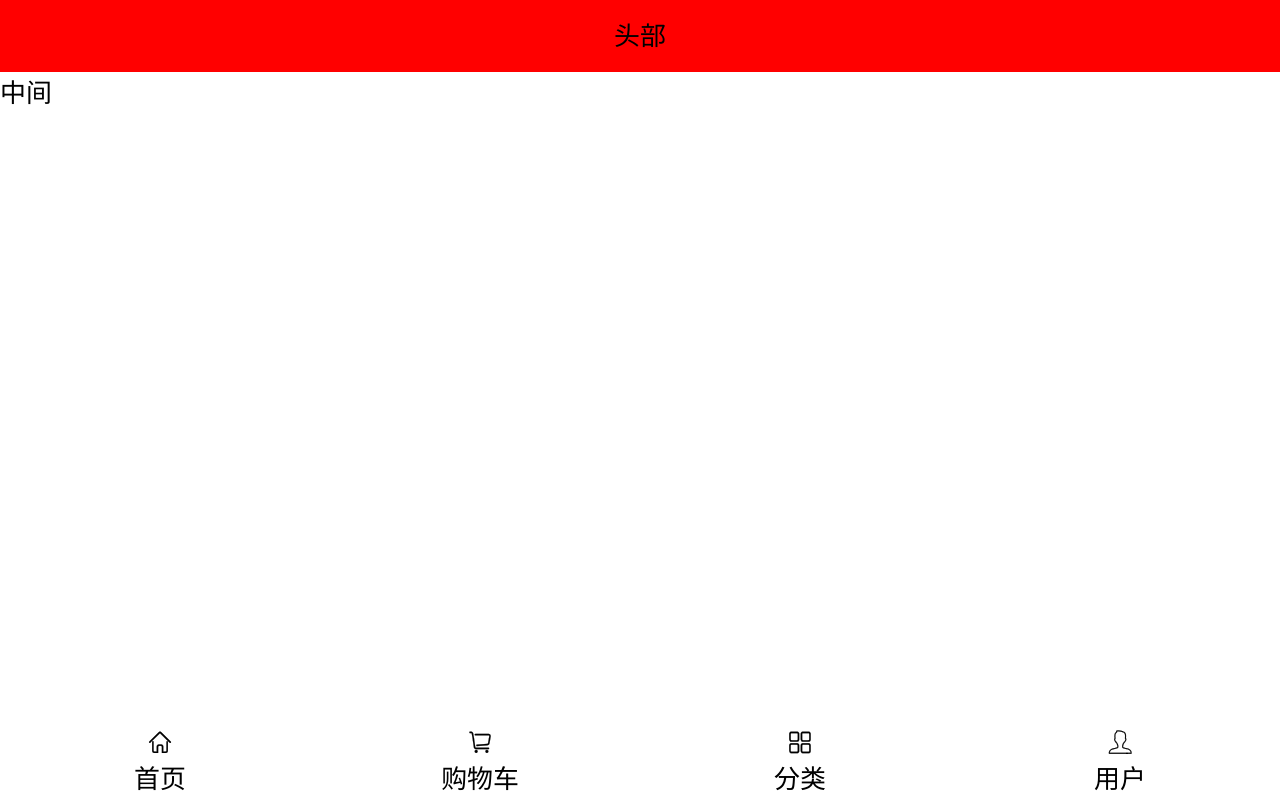
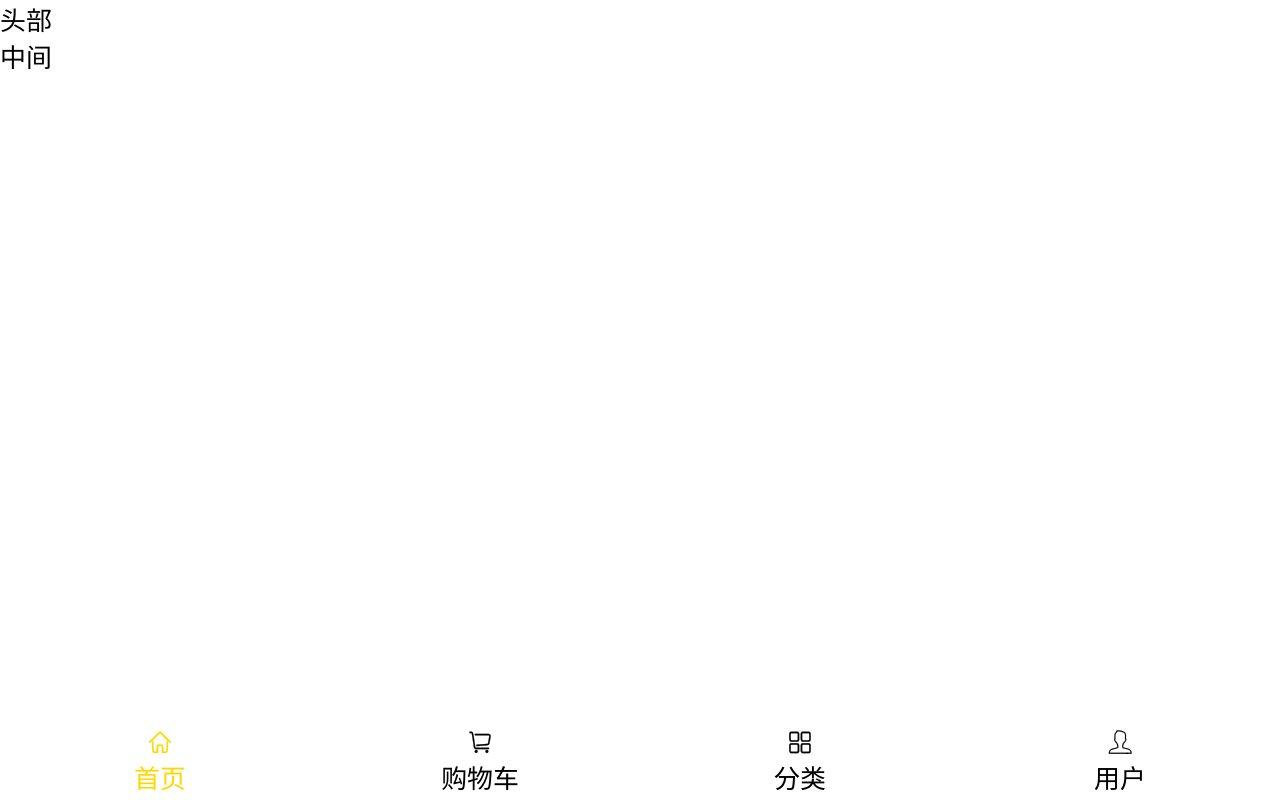
Before and after one commit to xingbenzhen/1605Athe-first-group, a plain HTML site: page src/index.html in a window 1280 px wide. Drawn offline with Linux system fonts and the light colour scheme.

Commit message:
点击完成

```diff
--- a/src/index.html
+++ b/src/index.html
@@ -17,7 +17,7 @@
         <header>头部</header>
         <section>中间</section>
         <footer>
-            <dl>
+            <dl class="active">
                 <dt class="iconfont icon-shouye"></dt>
                 <dd>首页</dd>
             </dl>
@@ -36,5 +36,11 @@
         </footer>
     </div>
 </body>
+<script src="./js/jquery.min.js"></script>
+<script>
+    $("footer").on("click", "dl", function() {
+        $(this).addClass("active").siblings().removeClass("active")
+    })
+</script>
 
 </html>
--- a/src/scss/style.scss
+++ b/src/scss/style.scss
@@ -6,14 +6,6 @@
     display: flex;
     flex-direction: column;
     font-size: pxTorem(18px)
-}
-
-header {
-    width: 100%;
-    height: pxTorem(50px);
-    background: red;
-    text-align: center;
-    line-height: pxTorem(50px);
 }
 
 section {
@@ -32,4 +24,7 @@ footer {
             font-size: pxTorem(18px)
         }
     }
+    .active {
+        color: gold;
+    }
 }
```
Also changed, not shown: src/scss/style.css, src/scss/style.min.css.
